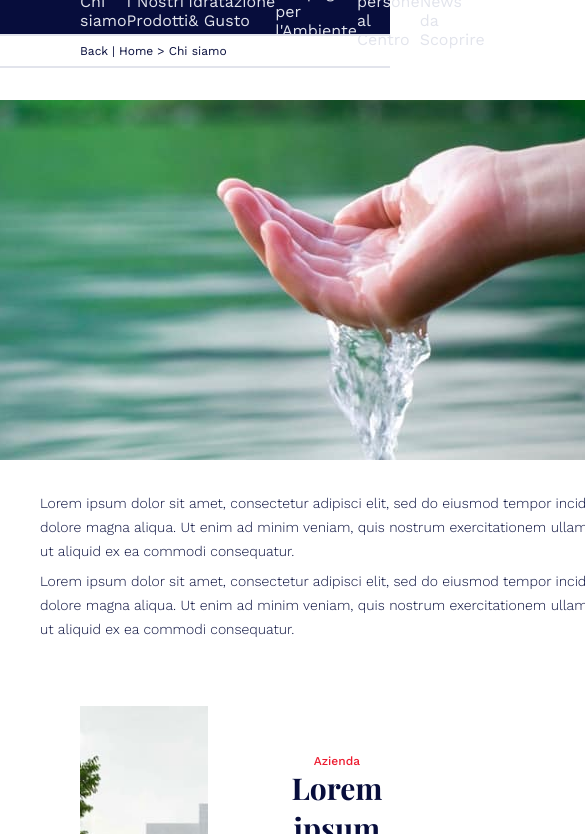
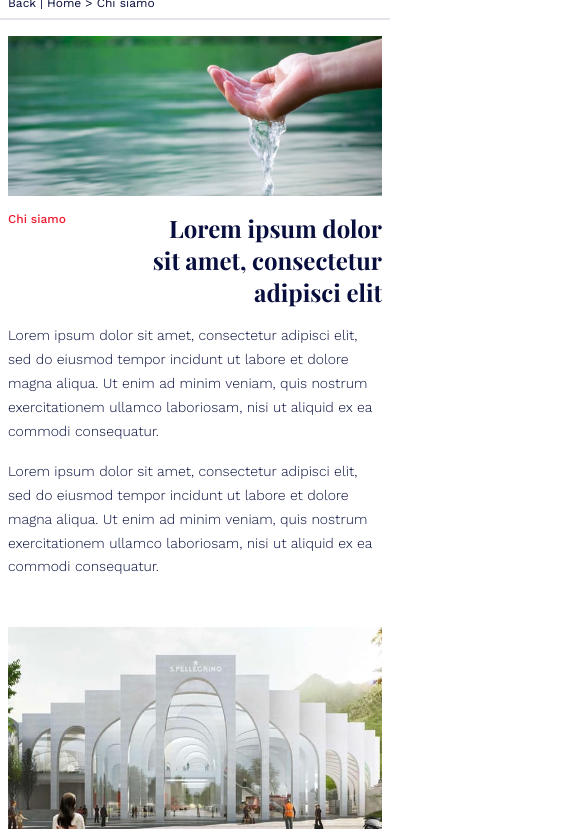
Before and after one commit to tommasogangemi/ogilvy-frontend-candidature, a plain HTML site: page index.html in a window 390 px wide. Shown: the part 60-894 px from the top of the page, 585 px wide, since content can reach past the window. Drawn offline with nearby package versions, Linux system fonts and the light colour scheme; a web font is replaced by a local one.

Commit message:
initial styling of the main section

```diff
--- a/index.html
+++ b/index.html
@@ -86,7 +86,7 @@
 						<span class="scopri-di-piu">Scopri di Più</span>
 					</div>
 				</div>
-				<div class="entry">
+				<div class="entry reverse">
 					<div class="didascalia">
 						<span class="scopri-di-piu">Identità</span>
 						<h1 class="title">
@@ -124,7 +124,7 @@
 						<span class="scopri-di-piu">Scopri di Più</span>
 					</div>
 				</div>
-				<div class="entry">
+				<div class="entry reverse">
 					<div class="didascalia">
 						<span class="scopri-di-piu">Performance</span>
 						<h1 class="title">
@@ -162,7 +162,7 @@
 						<span class="scopri-di-piu">Scopri di Più</span>
 					</div>
 				</div>
-				<div class="entry">
+				<div class="entry reverse">
 					<div class="didascalia">
 						<span class="scopri-di-piu">Storia</span>
 						<h1 class="title">
--- a/styles.scss
+++ b/styles.scss
@@ -89,22 +89,19 @@ p {
 	width: 120%;
 }
 
-.chi-siamo-img {
-	min-width: 640px;
-	min-height: 360px;
-	background-size: cover;
-}
-
 .entry {
 	width: 100%;
 	display: flex;
 	margin: 32px 0;
 
-	.img-container {
-		width: 640px;
+	.chi-siamo-img {
+		width: 50%;
+		height: 360px;
+		background-size: cover;
 	}
 
 	.didascalia {
+		width: 50%;
 		display: flex;
 		flex-direction: column;
 		align-items: center;
@@ -120,6 +117,8 @@ p {
 	flex-direction: column;
 
 	.big-entry-img {
+		width: 100%;
+		height: 400px;
 		background-size: cover;
 	}
 
@@ -283,8 +282,89 @@ p {
 }
 
 @media only screen and (max-width: 768px) {
-	.chi-siamo-img {
-		min-width: 128px;
-		height: 72px;
+	h1 {
+		font-size: 24px;
+	}
+
+	.logo-bar {
+		padding: unset;
+		display: flex;
+		justify-content: center;
+		align-items: center;
+	}
+
+	#navbar {
+		display: none;
+	}
+
+	.history-bar {
+		padding: 0 8px;
+	}
+
+	#chi-siamo {
+		padding: 16px 8px;
+	}
+
+	.scopri-di-piu {
+		width: unset;
+	}
+
+	.entry {
+		flex-direction: column;
+		margin: 16px 0;
+
+		.chi-siamo-img {
+			width: 100%;
+			height: 202px;
+		}
+
+		.didascalia {
+			width: 100%;
+			text-align: left;
+			padding: 16px;
+
+			h1 {
+				padding: 4px 0;
+			}
+
+			p {
+				padding: 8px 0;
+			}
+		}
+
+		&.reverse {
+			flex-direction: column-reverse;
+		}
+	}
+
+	.big-entry {
+		width: 100%;
+
+		.big-entry-img {
+			height: 160px;
+		}
+
+		.didascalia {
+			padding: 16px 0;
+			flex-direction: column;
+
+			.big-entry-headline {
+				flex-direction: row;
+
+				.title {
+					margin: unset;
+					text-align: right;
+				}
+			}
+
+			.big-entry-body {
+				padding: 16px 0;
+				width: 100%;
+
+				p:first-child {
+					padding-bottom: 16px;
+				}
+			}
+		}
 	}
 }
```
Also changed, not shown: styles.css, 1 other file.
